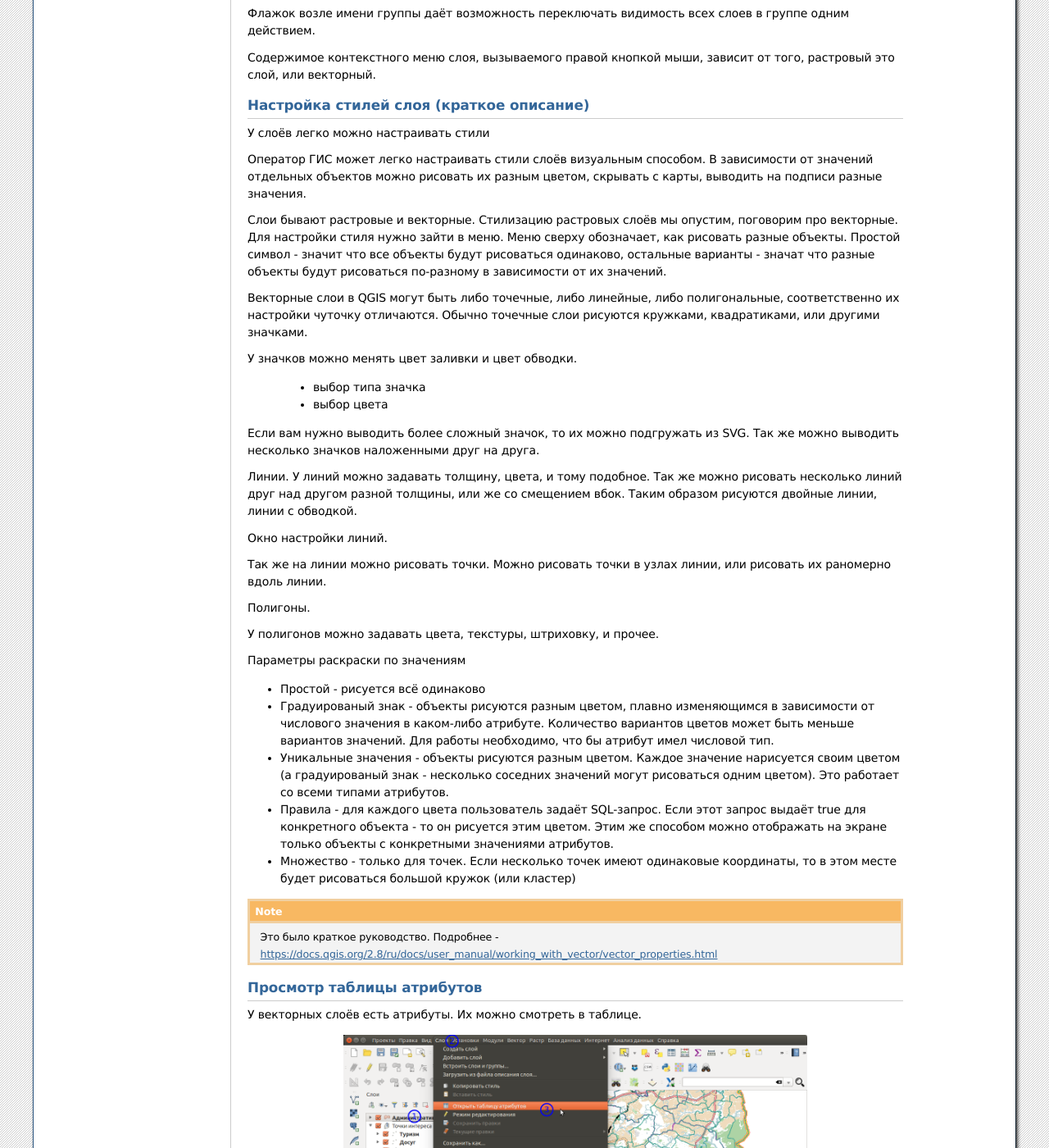
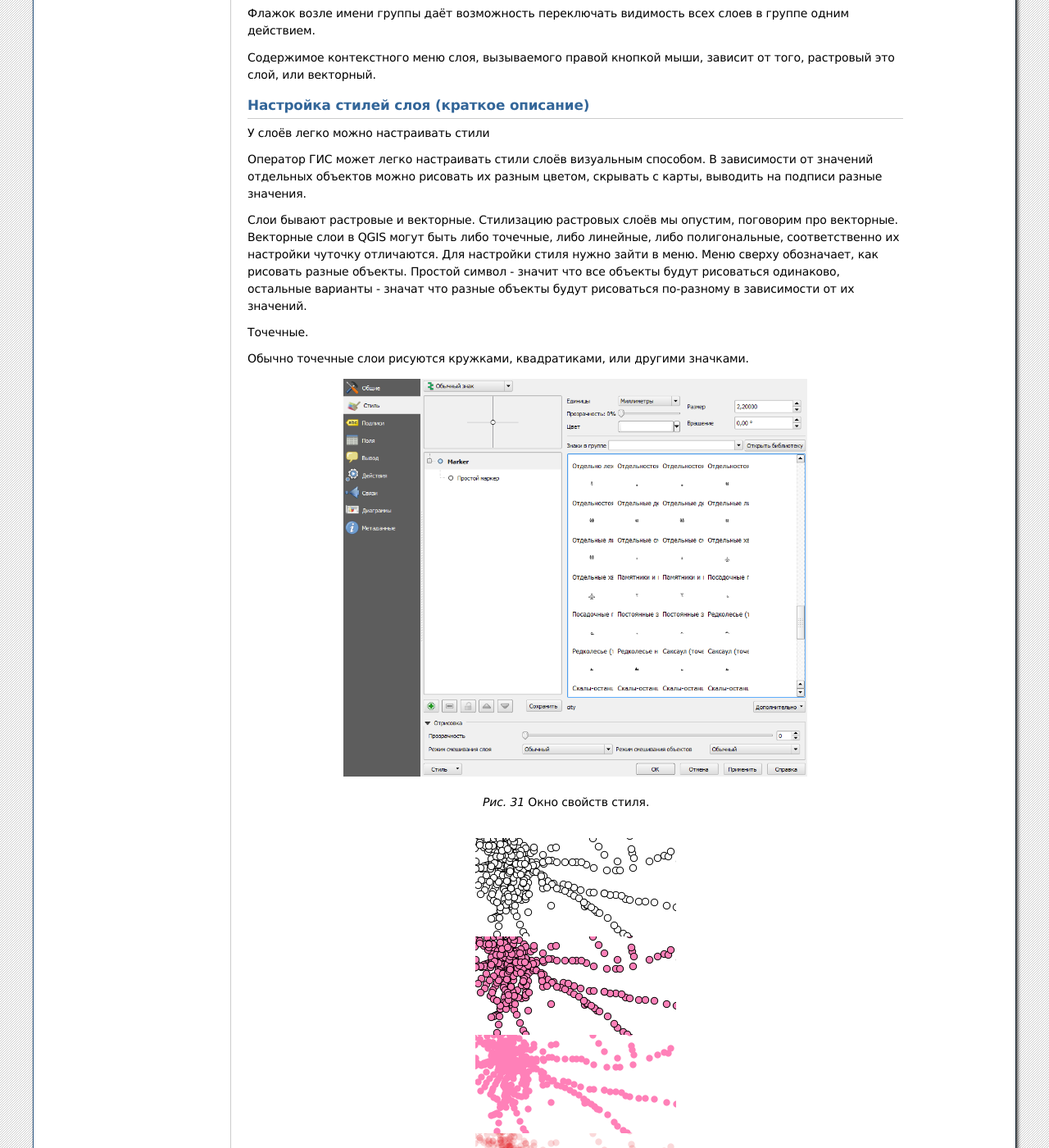
Before and after one commit to nextgis/docs_howto, a Sphinx documentation site: the page built from source/pt-zapovednik.rst, in a window 1280 px wide and 1400 px high, scrolled down 3100 px. Shown: the whole window at 82% size. Built offline with Sphinx 7.4.7, drawn with Linux system fonts in a browser that asks for light colours; formulas are drawn with MathJax 3; some of the changed text lies outside the part shown.

Commit message:
styling imgs

```diff
--- a/source/pt-zapovednik.rst
+++ b/source/pt-zapovednik.rst
@@ -152,9 +152,29 @@ Cлои в панели слоёв могут быть объединены в
 
 
 Слои бывают растровые и векторные. Стилизацию растровых слоёв мы опустим, поговорим про векторные.
+Векторные слои в QGIS могут быть либо точечные, либо линейные, либо полигональные, соответственно их настройки чуточку отличаются.
 Для настройки стиля нужно зайти в меню. Меню сверху обозначает, как рисовать разные объекты. Простой символ - значит что все объекты будут рисоваться одинаково, остальные варианты - значат что разные объекты будут рисоваться по-разному в зависимости от их значений.
 
-Векторные слои в QGIS могут быть либо точечные, либо линейные, либо полигональные, соответственно их настройки чуточку отличаются. Обычно точечные слои рисуются кружками, квадратиками, или другими значками.
+Точечные.
+
+Обычно точечные слои рисуются кружками, квадратиками, или другими значками.
+
+
+.. figure:: _static/QGISStylingWindow.png
+   :name: QGISStylingWindow
+   :align: center
+   :width: 15cm
+
+   Окно свойств стиля.
+
+
+.. figure:: _static/QGISStylingWindowPointsColors.png
+   :name: QGISStylingWindowPointsColors
+   :align: center
+
+   Отображение значков при разных настройках цветов.
+
+
 
 У значков можно менять цвет заливки и цвет обводки.
 
@@ -162,12 +182,14 @@ Cлои в панели слоёв могут быть объединены в
  - выбор цвета
 
 Если вам нужно выводить более сложный значок, то их можно подгружать из SVG. Так же можно выводить несколько значков наложенными друг на друга.
+По нажатию кнопки с зелёным плюсом добавится новый слой значка. Если нажать на значок в вертикальном списке, то появится окно настроек маркера, в котором можно выбрать показ из SVG.
+
 
 Линии.
 У линий можно задавать толщину, цвета, и тому подобное.
 Так же можно рисовать несколько линий друг над другом разной толщины, или же со смещением вбок. Таким образом рисуются двойные линии, линии с обводкой.
 
-Окно настройки линий.
+    Окно настройки линий.
 
 Так же на линии можно рисовать точки. Можно рисовать точки в узлах линии, или рисовать их раномерно вдоль линии.
 
```
Also changed, not shown: source/_static/QGISStylingWindow.png (added), source/_static/QGISStylingWindowPointsColors.png (added).
